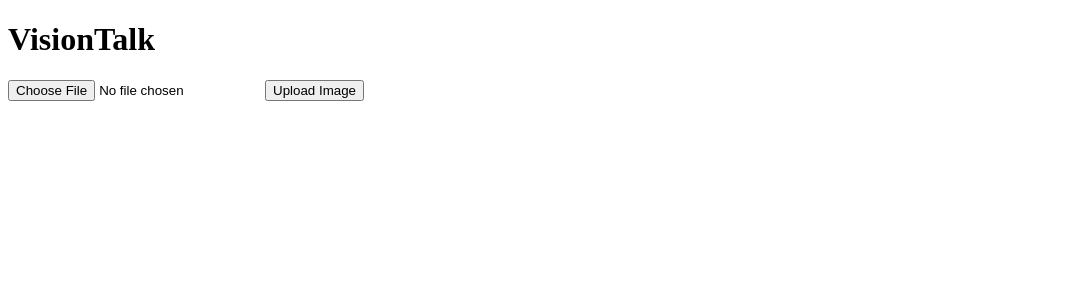
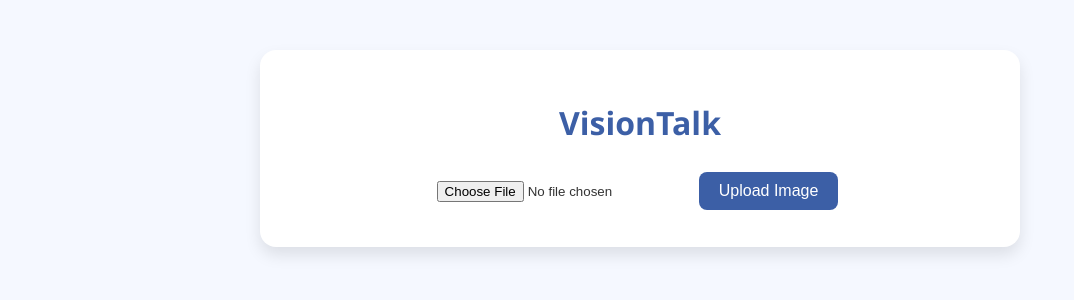
Before and after one commit to Deepika1231/VisionTalk-Pro, a Flask app: page / in a window 1280 px wide. Shown: the top 300 px of the page, without its empty margins (0-1074 px from the left). Run offline with Flask 3, Linux system fonts and the light colour scheme.

Commit message:
Update style.css

```diff
--- a/static/css/style.css
+++ b/static/css/style.css
@@ -1 +1,59 @@
-/* Custom styles */
+/* static/css/style.css */
+body {
+  font-family: 'Segoe UI', Tahoma, Geneva, Verdana, sans-serif;
+  background: #f5f8ff;
+  margin: 0;
+  padding: 0;
+  color: #333;
+}
+
+.container {
+  max-width: 700px;
+  margin: 50px auto;
+  background: #fff;
+  padding: 30px;
+  border-radius: 16px;
+  box-shadow: 0 8px 16px rgba(0,0,0,0.1);
+  text-align: center;
+}
+
+h1 {
+  color: #3c5fa6;
+}
+
+input[type="file"] {
+  margin: 15px 0;
+}
+
+button {
+  background-color: #3c5fa6;
+  color: white;
+  padding: 10px 20px;
+  margin: 5px;
+  border: none;
+  border-radius: 8px;
+  cursor: pointer;
+  font-size: 16px;
+}
+
+button:hover {
+  background-color: #2b4c85;
+}
+
+img {
+  max-width: 100%;
+  margin: 20px 0;
+  border-radius: 10px;
+}
+
+.qa-section {
+  margin-top: 20px;
+}
+
+#question {
+  width: 80%;
+  padding: 10px;
+  border-radius: 8px;
+  border: 1px solid #ccc;
+  margin-bottom: 10px;
+}
```
